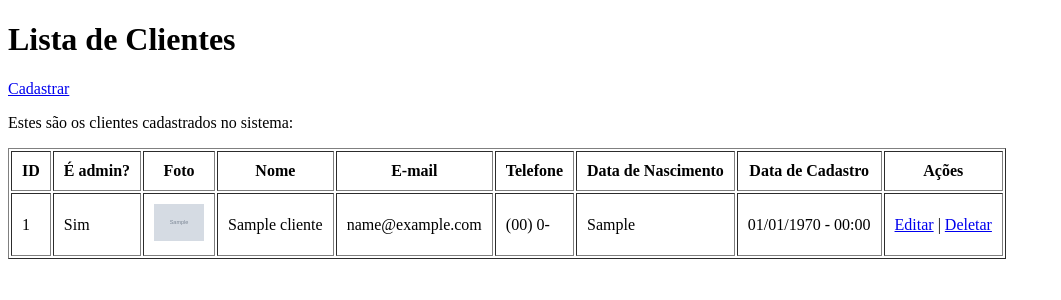
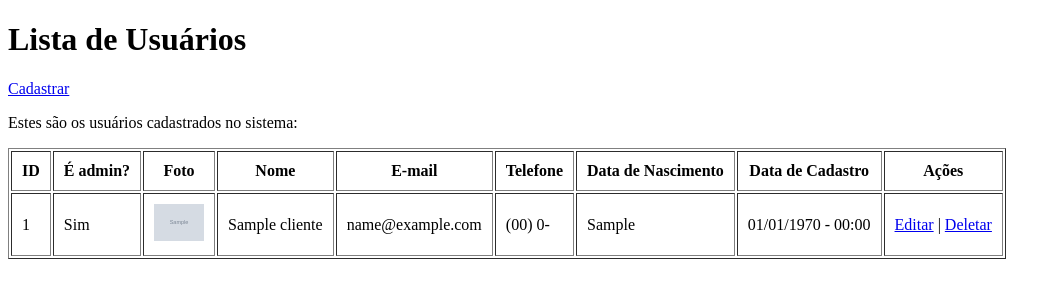
Before and after one commit to maleixorm/php-projeto, a PHP site: page /clientes.php in a window 1280 px wide. Shown: the top 300 px of the page, without its empty margins (0-1061 px from the left). Run offline with PHP 8.4, Linux system fonts and the light colour scheme; tables that the repository leaves empty or names only in its code hold one stand-in row (values such as "Sample post"); grey boxes marked "Sample" are stand-in pictures; a stand-in replaces the project's code that opens the database connection.

Commit message:
Ajustando a tela de visualização dos usuários

```diff
--- a/clientes.php
+++ b/clientes.php
@@ -10,12 +10,12 @@
 <head>
     <meta charset="UTF-8">
     <meta name="viewport" content="width=device-width, initial-scale=1.0">
-    <title>Lista de Clientes</title>
+    <title>Lista de Usuários</title>
 </head>
 <body>
-    <h1>Lista de Clientes</h1>
+    <h1>Lista de Usuários</h1>
     <p><a href="cadastrar_cliente.php">Cadastrar</a></p>
-    <p>Estes são os clientes cadastrados no sistema:</p>
+    <p>Estes são os usuários cadastrados no sistema:</p>
     <table border="1" cellpadding="10">
         <thead>
             <th>ID</th>
@@ -31,7 +31,7 @@
         <tbody>
             <?php if($num_clientes == 0) { ?>
                 <tr>
-                    <td colspan="9">Nenhum cliente cadastrado!</td>
+                    <td colspan="9">Nenhum usuário cadastrado!</td>
                 </tr>
             <?php } else {
                 while($cliente = $query_clientes->fetch_assoc()) {
```
